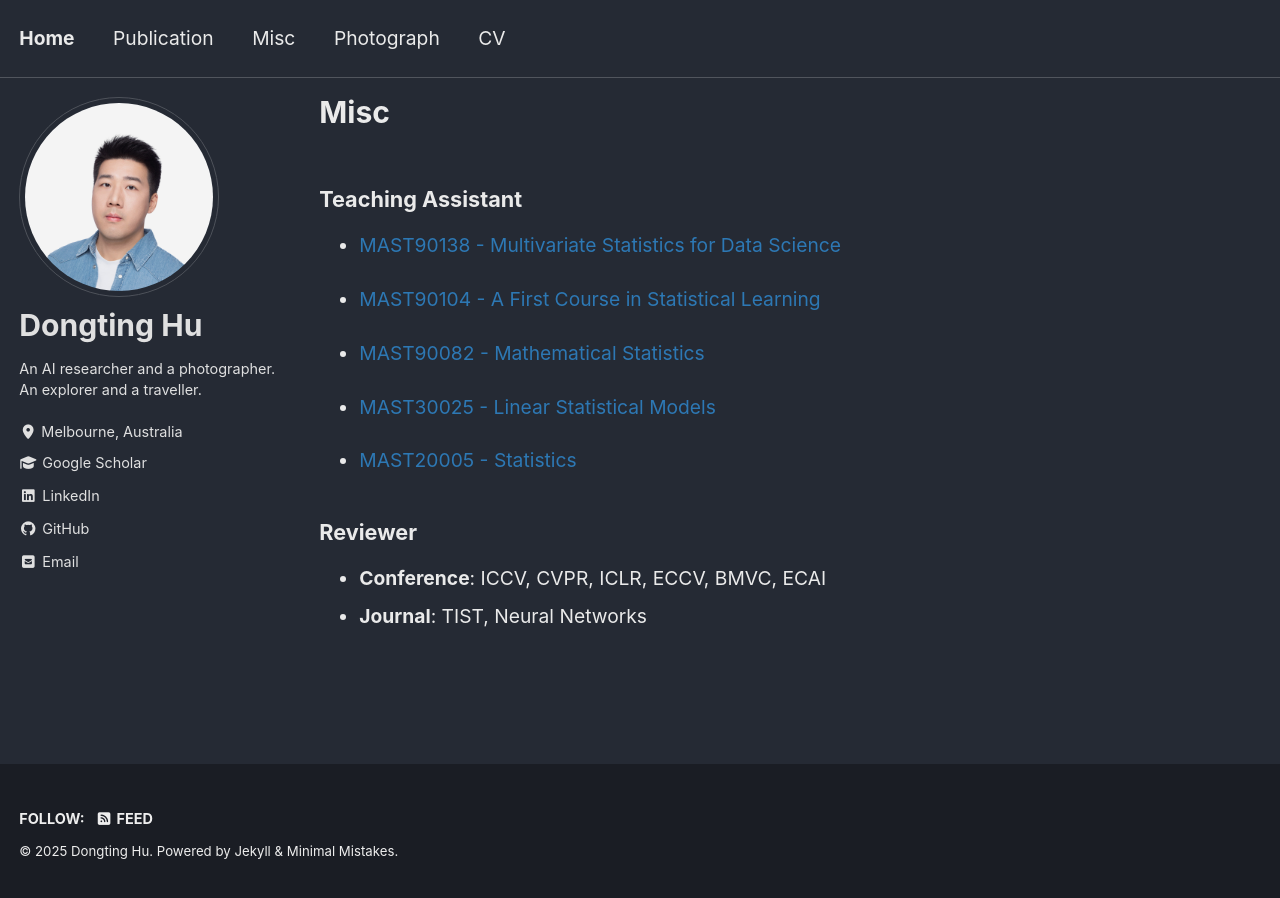
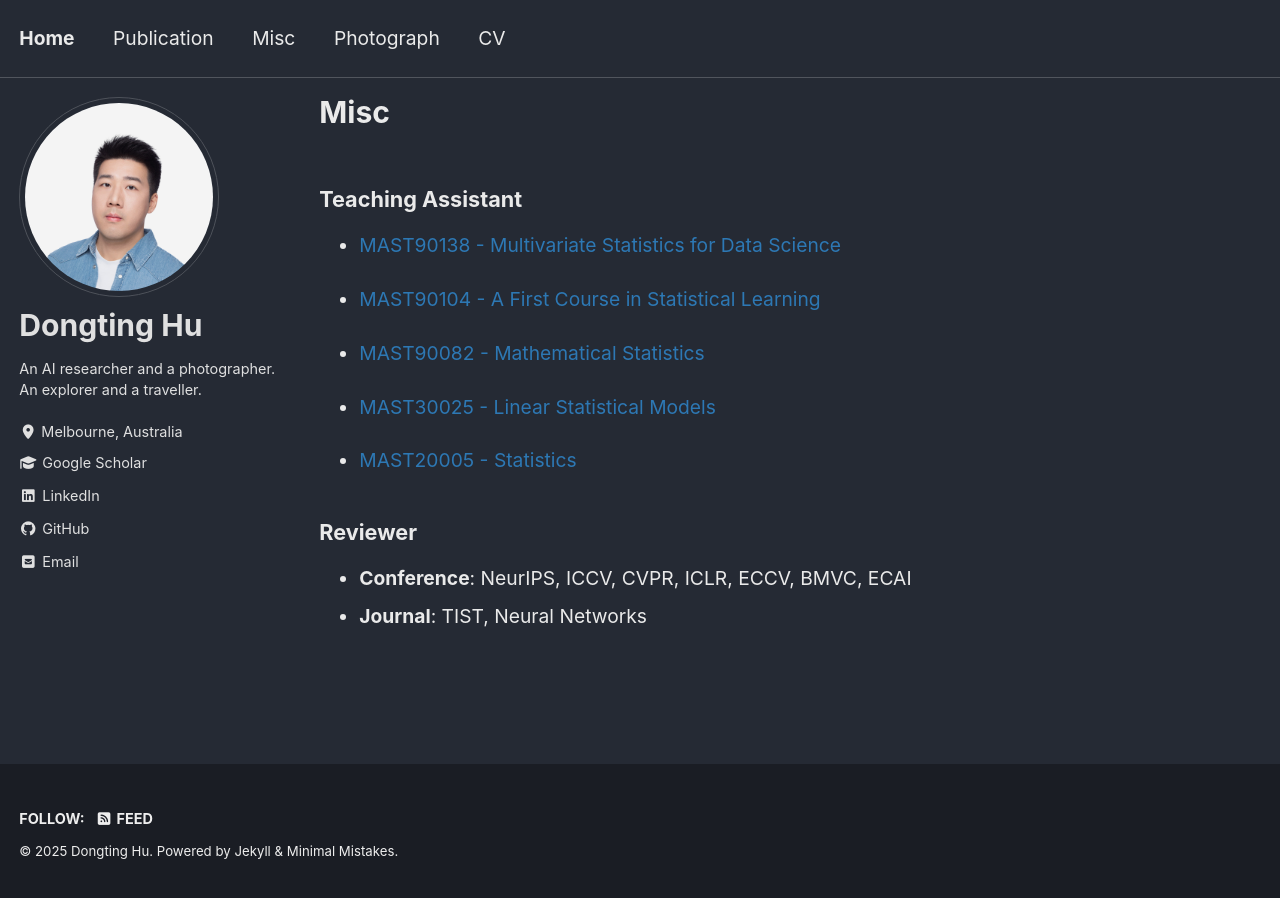
Before and after one commit to timmy11hu/timmy11hu.github.io, a Jekyll site: the page built from _pages/misc.md, in a window 1280 px wide. Built offline with Jekyll 4.4.1, drawn with Linux system fonts in a browser that asks for light colours; cached includes are drawn as plain includes.

Commit message:
Update misc.md

```diff
--- a/_pages/misc.md
+++ b/_pages/misc.md
@@ -21,5 +21,5 @@ author_profile: true
 
 ### Reviewer
 
-- **Conference**: ICCV, CVPR, ICLR, ECCV, BMVC, ECAI
+- **Conference**: NeurIPS, ICCV, CVPR, ICLR, ECCV, BMVC, ECAI
 - **Journal**: TIST, Neural Networks
```
